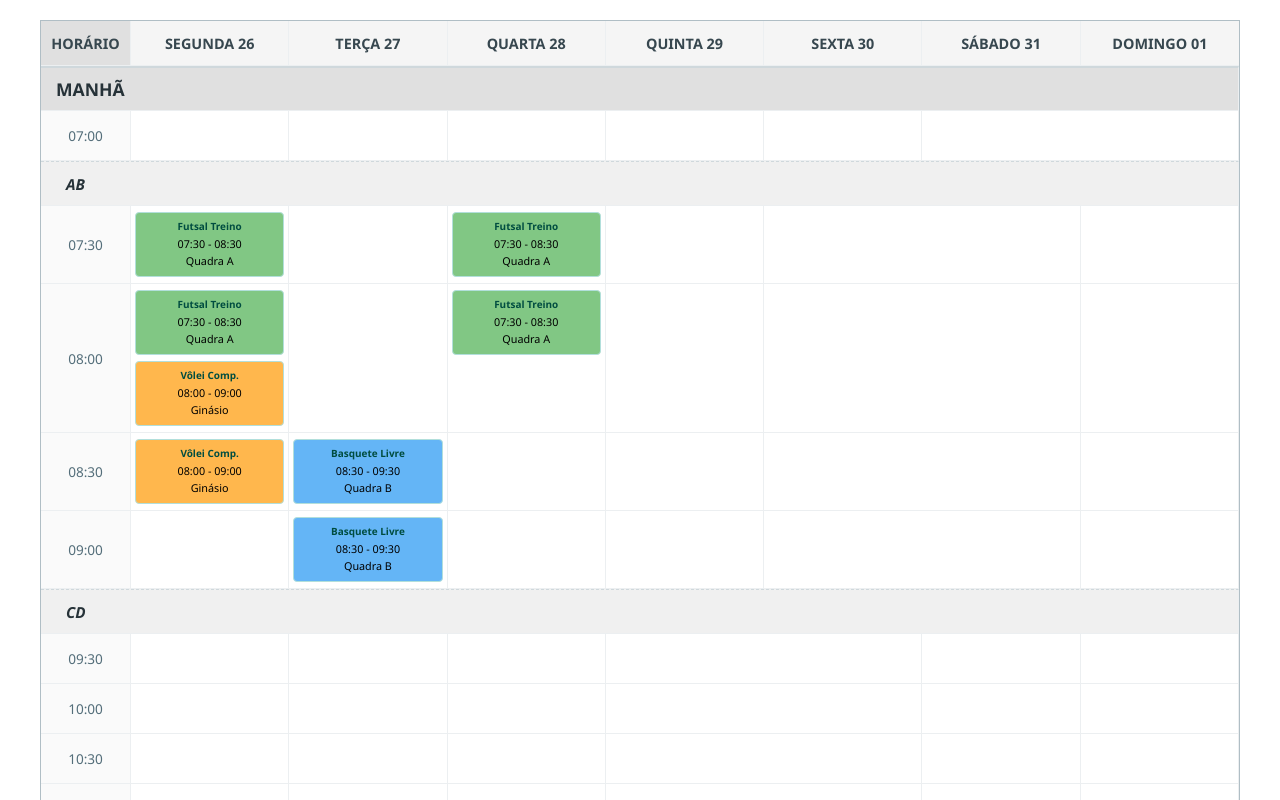
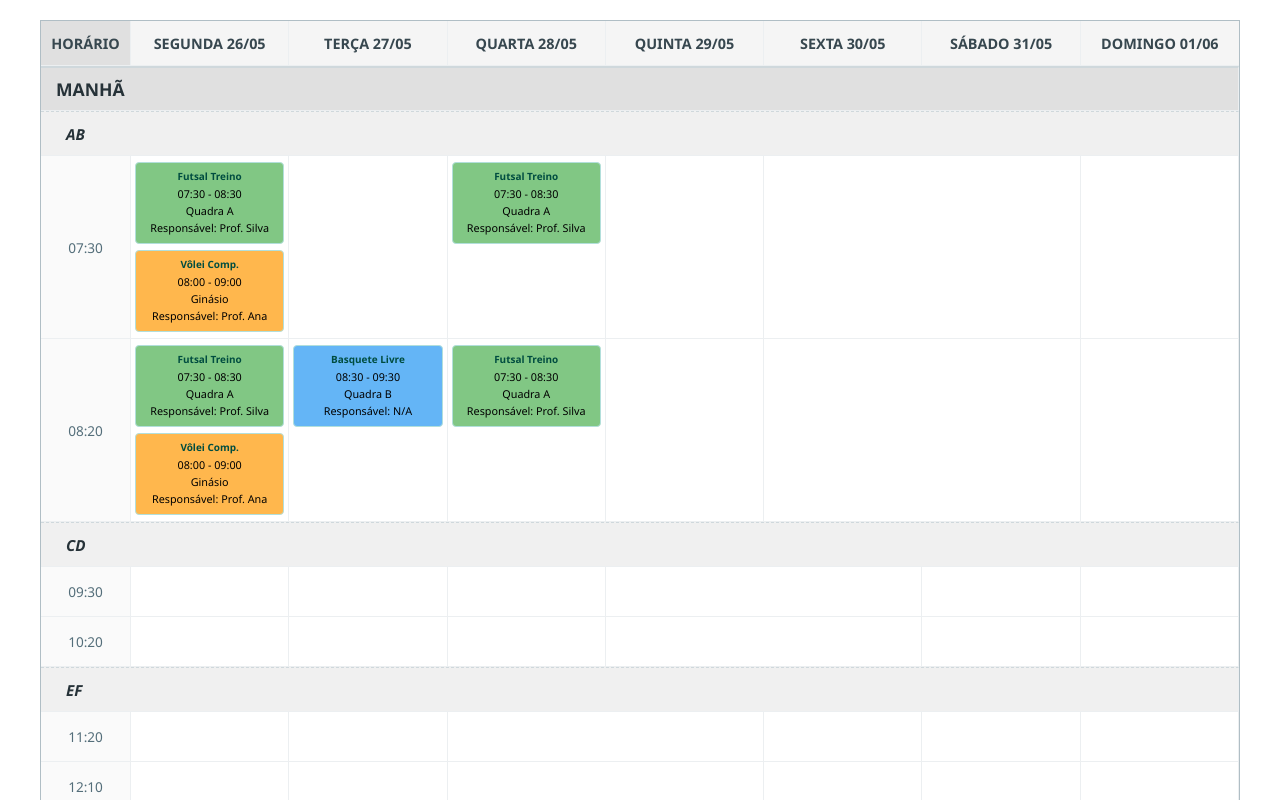
Before and after one commit to JoaoVlopess/calendario_ginasio, a React (Vite) app in the folder client/: page /home in a window 1280 px wide. Shown: the top 800 px of the page. Built offline with nearby package versions, Linux system fonts and the light colour scheme.

Commit message:
feat: update CardEvento and GridEventosSemanal components for improved event display and structure

```diff
--- a/client/src/components/CardEvento/CardEvento.module.css
+++ b/client/src/components/CardEvento/CardEvento.module.css
@@ -23,6 +23,7 @@
 }
 
 .eventoHorario,
+.eventoResponsavel,
 .eventoLocal {
   margin: 0 0 2px 0;
   font-size: 0.9em;
--- a/client/src/components/CardEvento/CardEvento.tsx
+++ b/client/src/components/CardEvento/CardEvento.tsx
@@ -9,11 +9,11 @@ type EventoCardProps = {
 
 export const CardEvento: React.FC<EventoCardProps> = ({ evento }) => {
   return (
-    <div className={styles.eventoCard} style={{ backgroundColor: evento.cor || '#add8e6' }} title={evento.descricao || evento.nome}>
-      <h5 className={styles.eventoNome}>{evento.nome}</h5>
+    <div className={styles.eventoCard} style={{ backgroundColor: evento.cor || '#add8e6' }} title={evento.descricao || evento.titulo}>
+      <h5 className={styles.eventoNome}>{evento.titulo}</h5>
       <p className={styles.eventoHorario}>{evento.horaInicio} - {evento.horaFim}</p>
       {evento.local && <p className={styles.eventoLocal}>{evento.local}</p>}
-      {/* <p>Responsável: {evento.responsavel || 'N/A'}</p> */}
+      <p  className={styles.eventoResponsavel} >Responsável: {evento.responsavel || 'N/A'}</p>
     </div>
   );
 };
--- a/client/src/components/GridEventosSemanal/GridEventosSemanal.tsx
+++ b/client/src/components/GridEventosSemanal/GridEventosSemanal.tsx
@@ -26,75 +26,70 @@ const timeToMinutes = (timeStr: string): number => {
   return hours * 60 + minutes;
 };
 
-// Helper para gerar slots de tempo (ex: 07:00, 07:30, ..., 22:30)
-const generateTimeSlots = (startHour: number, endHour: number, intervalMinutes: number): string[] => {
-  const slots: string[] = [];
-  for (let h = startHour; h < endHour; h++) {
-    for (let m = 0; m < 60; m += intervalMinutes) {
-      slots.push(`${h.toString().padStart(2, '0')}:${m.toString().padStart(2, '0')}`);
-    }
-  }
-  // Adiciona o último slot se for exatamente endHour:00
-  if (endHour * 60 % intervalMinutes === 0 && !slots.includes(`${endHour.toString().padStart(2, '0')}:00`)) {
-     // slots.push(`${endHour.toString().padStart(2, '0')}:00`); // Decide if you need up to 23:00 or 22:30
-  }
-  return slots;
+const formatDateHeader = (date: Date): string => {
+  const day = date.getDate().toString().padStart(2, '0');
+  const month = (date.getMonth() + 1).toString().padStart(2, '0'); // getMonth() é 0-indexado
+  return `${day}/${month}`;
 };
 
-const TIME_SLOTS = generateTimeSlots(7, 23, 30); // De 07:00 até 22:30
-
-const formatDateHeader = (date: Date): string => {
-  return date.getDate().toString().padStart(2, '0');
-};
-
-const getPeriodoDoDia = (timeSlot: string): string => {
-  const hour = parseInt(timeSlot.split(':')[0], 10);
-  if (hour < 12) return 'MANHÃ';
-  if (hour < 18) return 'TARDE';
-  return 'NOITE';
-};
+// Interface for the sub-slots within each Bloco
+interface SubSlot {
+  label: string; // e.g., "07:30 - 08:20"
+  startMinutes: number;
+  endMinutes: number;
+}
 
 // Define block structures with their intended period and time ranges
-interface BlocoConfig {
+type BlocoConfig = {
   label: string;
   intendedPeriodo: 'MANHÃ' | 'TARDE' | 'NOITE';
-  startMinutes: number;
-  endMinutes: number; // Exclusive
+  subSlots: SubSlot[];
 }
 
 // These definitions reflect the *original intent* of the blocks including their full duration
 // and the period they are primarily associated with.
 const ALL_BLOCO_CONFIGS: BlocoConfig[] = [
   // MANHÃ
-  { label: "AB", intendedPeriodo: "MANHÃ", startMinutes: timeToMinutes("07:30"), endMinutes: timeToMinutes("09:10") },
-  { label: "CD", intendedPeriodo: "MANHÃ", startMinutes: timeToMinutes("09:30"), endMinutes: timeToMinutes("11:10") },
-  { label: "EF", intendedPeriodo: "MANHÃ", startMinutes: timeToMinutes("11:20"), endMinutes: timeToMinutes("13:00") },
+  { label: "AB", intendedPeriodo: "MANHÃ", subSlots: [
+    { label: "07:30", startMinutes: timeToMinutes("07:30"), endMinutes: timeToMinutes("08:20") },
+    { label: "08:20", startMinutes: timeToMinutes("08:20"), endMinutes: timeToMinutes("09:10") },
+  ]},
+  { label: "CD", intendedPeriodo: "MANHÃ", subSlots: [
+    { label: "09:30", startMinutes: timeToMinutes("09:30"), endMinutes: timeToMinutes("10:20") },
+    { label: "10:20", startMinutes: timeToMinutes("10:20"), endMinutes: timeToMinutes("11:10") },
+  ]},
+  { label: "EF", intendedPeriodo: "MANHÃ", subSlots: [
+    { label: "11:20", startMinutes: timeToMinutes("11:20"), endMinutes: timeToMinutes("12:10") },
+    { label: "12:10", startMinutes: timeToMinutes("12:10"), endMinutes: timeToMinutes("13:00") },
+  ]},
   // TARDE
-  { label: "AB", intendedPeriodo: "TARDE", startMinutes: timeToMinutes("13:30"), endMinutes: timeToMinutes("15:10") },
-  { label: "CD", intendedPeriodo: "TARDE", startMinutes: timeToMinutes("15:30"), endMinutes: timeToMinutes("17:10") },
-  { label: "EF", intendedPeriodo: "TARDE", startMinutes: timeToMinutes("17:20"), endMinutes: timeToMinutes("19:00") },
+  { label: "AB", intendedPeriodo: "TARDE", subSlots: [
+    { label: "13:30", startMinutes: timeToMinutes("13:30"), endMinutes: timeToMinutes("14:20") },
+    { label: "14:20", startMinutes: timeToMinutes("14:20"), endMinutes: timeToMinutes("15:10") },
+  ]},
+  { label: "CD", intendedPeriodo: "TARDE", subSlots: [
+    { label: "15:30", startMinutes: timeToMinutes("15:30"), endMinutes: timeToMinutes("16:20") },
+    { label: "16:20", startMinutes: timeToMinutes("16:20"), endMinutes: timeToMinutes("17:10") },
+  ]},
+  { label: "EF", intendedPeriodo: "TARDE", subSlots: [
+    { label: "17:20", startMinutes: timeToMinutes("17:20"), endMinutes: timeToMinutes("18:10") },
+    { label: "18:10", startMinutes: timeToMinutes("18:10"), endMinutes: timeToMinutes("19:00") },
+  ]},
   // NOITE
-  { label: "AB", intendedPeriodo: "NOITE", startMinutes: timeToMinutes("19:00"), endMinutes: timeToMinutes("20:40") },
-  { label: "CD", intendedPeriodo: "NOITE", startMinutes: timeToMinutes("21:00"), endMinutes: timeToMinutes("22:40") },
+  { label: "AB", intendedPeriodo: "NOITE", subSlots: [
+    { label: "19:00", startMinutes: timeToMinutes("19:00"), endMinutes: timeToMinutes("19:50") },
+    { label: "19:50", startMinutes: timeToMinutes("19:50"), endMinutes: timeToMinutes("20:40") },
+  ]},
+  { label: "CD", intendedPeriodo: "NOITE", subSlots: [
+    { label: "21:00", startMinutes: timeToMinutes("21:00"), endMinutes: timeToMinutes("21:50") },
+    { label: "21:50", startMinutes: timeToMinutes("21:50"), endMinutes: timeToMinutes("22:40") },
+  ]},
 ];
-
-const getBlocoHorario = (timeSlot: string): string | null => {
-  const slotTimeMinutes = timeToMinutes(timeSlot);
-  const slotPeriodo = getPeriodoDoDia(timeSlot); // Determine the actual period of the timeSlot
-
-  for (const bloco of ALL_BLOCO_CONFIGS) {
-    if (slotTimeMinutes >= bloco.startMinutes && slotTimeMinutes < bloco.endMinutes) {
-      // Only return the block label if its intended period matches the slot's actual period.
-      return bloco.intendedPeriodo === slotPeriodo ? bloco.label : null;
-    }
-  }
-  return null; // No block matched for this slot's period and time
-};
 
 type RowItem =
   | { type: 'periodo'; label: string; key: string }
   | { type: 'bloco'; label: string; key: string }
-  | { type: 'slot'; time: string; key: string };
+  | { type: 'slot'; subSlot: SubSlot; key: string };
 
 const EventosGridSemanal: React.FC<EventosGridSemanalProps> = ({ eventos, semana }) => {
   if (semana.length !== 7) {
@@ -102,14 +97,13 @@ const EventosGridSemanal: React.FC<EventosGridSemanalProps> = ({ eventos, semana
     return <div className={styles.errorLoading}>Erro ao carregar calendário: dados da semana inválidos.</div>;
   }
 
-  const getEventosParaSlot = (dia: DiaDaSemana, timeSlot: string): Evento[] => {
+  const getEventosParaSubSlot = (dia: DiaDaSemana, subSlot: SubSlot): Evento[] => {
     return eventos.filter(evento => {
       if (!evento.diasDaSemana.includes(dia)) {
         return false;
       }
-      const slotStartTimeMinutes = timeToMinutes(timeSlot);
-      const slotEndTimeMinutes = slotStartTimeMinutes + 30; // Assumindo slots de 30 min
-
+      const slotStartTimeMinutes = subSlot.startMinutes;
+      const slotEndTimeMinutes = subSlot.endMinutes;
       const eventStartTimeMinutes = timeToMinutes(evento.horaInicio);
       const eventEndTimeMinutes = timeToMinutes(evento.horaFim);
 
@@ -121,34 +115,27 @@ const EventosGridSemanal: React.FC<EventosGridSemanalProps> = ({ eventos, semana
 
   const gridRows: RowItem[] = [];
   let lastEmittedPeriodo: string | null = null;
-  let lastEmittedBloco: string | null = null;
 
-  TIME_SLOTS.forEach((slot, index) => {
-    const currentPeriodo = getPeriodoDoDia(slot);
-    // const slotTimeMinutes = timeToMinutes(slot); // Not directly needed here for block header logic anymore
-
-    if (currentPeriodo && currentPeriodo !== lastEmittedPeriodo) {
-      gridRows.push({ type: 'periodo', label: currentPeriodo, key: `periodo-${currentPeriodo}-${index}` });
-      lastEmittedPeriodo = currentPeriodo;
-      lastEmittedBloco = null; // Reseta o bloco ao mudar o período
+  ALL_BLOCO_CONFIGS.forEach((bloco, blocoIndex) => {
+    // Emit Periodo Header if it's new
+    if (bloco.intendedPeriodo !== lastEmittedPeriodo) {
+      gridRows.push({
+        type: 'periodo',
+        label: bloco.intendedPeriodo,
+        key: `periodo-${bloco.intendedPeriodo}-${blocoIndex}`
+      });
+      lastEmittedPeriodo = bloco.intendedPeriodo;
     }
 
-    // Determine the block label for the current slot using the existing helper.
-    // getBlocoHorario already ensures the block's intendedPeriodo matches the slot's actual periodo.
-    const blocoLabelForThisSlot = getBlocoHorario(slot);
+    // Emit Bloco Header
+    gridRows.push({ type: 'bloco', label: bloco.label, key: `bloco-${bloco.label}-${bloco.intendedPeriodo}-${blocoIndex}` });
 
-    if (blocoLabelForThisSlot && blocoLabelForThisSlot !== lastEmittedBloco) {
-      // If this slot falls into a new block (different from the last emitted one for this period),
-      // emit the block header.
+    // Emit SubSlots for this Bloco
+    bloco.subSlots.forEach((subSlot, subSlotIndex) => {
       gridRows.push({
-        type: 'bloco',
-        label: blocoLabelForThisSlot,
-        key: `bloco-${blocoLabelForThisSlot}-${currentPeriodo}-${index}`
+        type: 'slot', subSlot: subSlot, key: `slot-${bloco.label}-${bloco.intendedPeriodo}-${blocoIndex}-${subSlotIndex}`
       });
-      lastEmittedBloco = blocoLabelForThisSlot;
-    }
-
-    gridRows.push({ type: 'slot', time: slot, key: `slot-${slot}-${index}` });
+    });
   });
   return (
     <div className={styles.gridContainer}>
@@ -179,11 +166,11 @@ const EventosGridSemanal: React.FC<EventosGridSemanalProps> = ({ eventos, semana
         if (rowItem.type === 'slot') {
           return (
             <React.Fragment key={rowItem.key}>
-              <div className={`${styles.timeSlotCell} ${styles.stickyHeaderCol}`}>{rowItem.time}</div>
+              <div className={`${styles.timeSlotCell} ${styles.stickyHeaderCol}`}>{rowItem.subSlot.label}</div>
               {DIAS_DA_SEMANA_ORDEM.map((diaNome) => {
-                const eventosNoSlot = getEventosParaSlot(diaNome, rowItem.time!);
+                const eventosNoSlot = getEventosParaSubSlot(diaNome, rowItem.subSlot);
                 return (
-                  <div key={`${diaNome}-${rowItem.time}`} className={styles.gridCell}>
+                  <div key={`${diaNome}-${rowItem.subSlot.label}`} className={styles.gridCell}>
                     {eventosNoSlot.map(evento => (
                       <CardEvento key={evento.id} evento={evento} />
                     ))}
--- a/client/src/pages/CalendarioPage/CalendarioPage.tsx
+++ b/client/src/pages/CalendarioPage/CalendarioPage.tsx
@@ -6,15 +6,22 @@ import type { Evento } from '../../types/evento'; // Importe o tipo Evento
 // Função para gerar as datas da semana atual (exemplo simples)
 const getSemanaAtual = (): Date[] => {
   const hoje = new Date();
-  const diaDaSemana = hoje.getDay(); // 0 (Dom) - 6 (Sab)
-  // Ajusta para que a semana comece na segunda-feira
-  const diffSegunda = hoje.getDate() - diaDaSemana + (diaDaSemana === 0 ? -6 : 1);
-  const segunda = new Date(hoje.setDate(diffSegunda));
+  const diaDaSemanaHoje = hoje.getDay(); // 0 (Dom) - 6 (Sab)
+
+  // Calcula a data da segunda-feira da semana atual
+  const segundaFeira = new Date(hoje);
+  // Ajusta para segunda-feira:
+  // Se hoje é domingo (0), subtrai 6 dias.
+  // Se hoje é segunda (1), subtrai 0 dias.
+  // Se hoje é terça (2), subtrai 1 dia, etc.
+  const offset = diaDaSemanaHoje === 0 ? -6 : 1 - diaDaSemanaHoje;
+  segundaFeira.setDate(hoje.getDate() + offset);
+  segundaFeira.setHours(0, 0, 0, 0); // Normaliza para o início do dia
 
   const semana: Date[] = [];
   for (let i = 0; i < 7; i++) {
-    const dia = new Date(segunda);
-    dia.setDate(segunda.getDate() + i);
+    const dia = new Date(segundaFeira);
+    dia.setDate(segundaFeira.getDate() + i);
     semana.push(dia);
   }
   return semana;
@@ -28,9 +35,9 @@ export const CalendarioPage = () => {
     // Aqui você buscaria seus eventos de uma API ou fonte de dados
     // Por enquanto, vamos usar dados mock:
     const eventosMock: Evento[] = [
-      { id: '1', nome: 'Futsal Treino', diasDaSemana: ['segunda', 'quarta'], horaInicio: '07:30', horaFim: '08:30', responsavel: 'Prof. Silva', dataCriacao: new Date().toISOString(), descricao: 'Treino de futsal masculino', local: 'Quadra A', cor: '#81c784' },
-      { id: '2', nome: 'Vôlei Comp.', diasDaSemana: ['segunda'], horaInicio: '08:00', horaFim: '09:00', responsavel: 'Prof. Ana', dataCriacao: new Date().toISOString(), descricao: 'Competição de vôlei', local: 'Ginásio', cor: '#ffb74d' },
-      { id: '3', nome: 'Basquete Livre', diasDaSemana: ['terca'], horaInicio: '08:30', horaFim: '09:30', responsavel: null, dataCriacao: new Date().toISOString(), descricao: 'Jogo livre de basquete', local: 'Quadra B', cor: '#64b5f6' },
+      { id: '1', titulo: 'Futsal Treino', diasDaSemana: ['segunda', 'quarta'], horaInicio: '07:30', horaFim: '08:30', responsavel: 'Prof. Silva', dataCriacao: new Date().toISOString(), descricao: 'Treino de futsal masculino', local: 'Quadra A', cor: '#81c784' },
+      { id: '2', titulo: 'Vôlei Comp.', diasDaSemana: ['segunda'], horaInicio: '08:00', horaFim: '09:00', responsavel: 'Prof. Ana', dataCriacao: new Date().toISOString(), descricao: 'Competição de vôlei', local: 'Ginásio', cor: '#ffb74d' },
+      { id: '3', titulo: 'Basquete Livre', diasDaSemana: ['terca'], horaInicio: '08:30', horaFim: '09:30', responsavel: null, dataCriacao: new Date().toISOString(), descricao: 'Jogo livre de basquete', local: 'Quadra B', cor: '#64b5f6' },
     ];
     setEventos(eventosMock);
   }, []); // O array vazio como segundo argumento faz o useEffect rodar apenas uma vez, após a montagem inicial
--- a/client/src/types/evento.tsx
+++ b/client/src/types/evento.tsx
@@ -1,11 +1,12 @@
 // c:/Users/User/Desktop/Facul/calendario_ginasio/client/src/types/evento.ts
 export type DiaDaSemana = 'segunda' | 'terca' | 'quarta' | 'quinta' | 'sexta' | 'sabado' | 'domingo';
 
-export type RecorrenciaTipo = 'nenhuma' | 'diaria' | 'semanal' | 'mensal';
+export type RecorrenciaTipo = 'nenhuma' | 'mensal' | 'semestral';
 
 export interface Evento {
   id: string; // Identificador único para o evento
-  nome: string;
+  titulo: string;
+  descricao: string | null;
   diasDaSemana: DiaDaSemana[]; // Ex: ['segunda', 'quarta']
   horaInicio: string; // Formato "HH:MM", ex: "07:30"
   horaFim: string;    // Formato "HH:MM", ex: "08:30"
@@ -13,7 +14,6 @@ export interface Evento {
   // duracaoRecorrencia?: Date; // Pode ser uma data de término ou número de ocorrências
   responsavel: string | null;
   dataCriacao: string; // ISO Date string ou Date object
-  descricao: string | null;
   local?: string; // Opcional: local do evento
   cor?: string;   // Opcional: cor para o card do evento
 }
```
